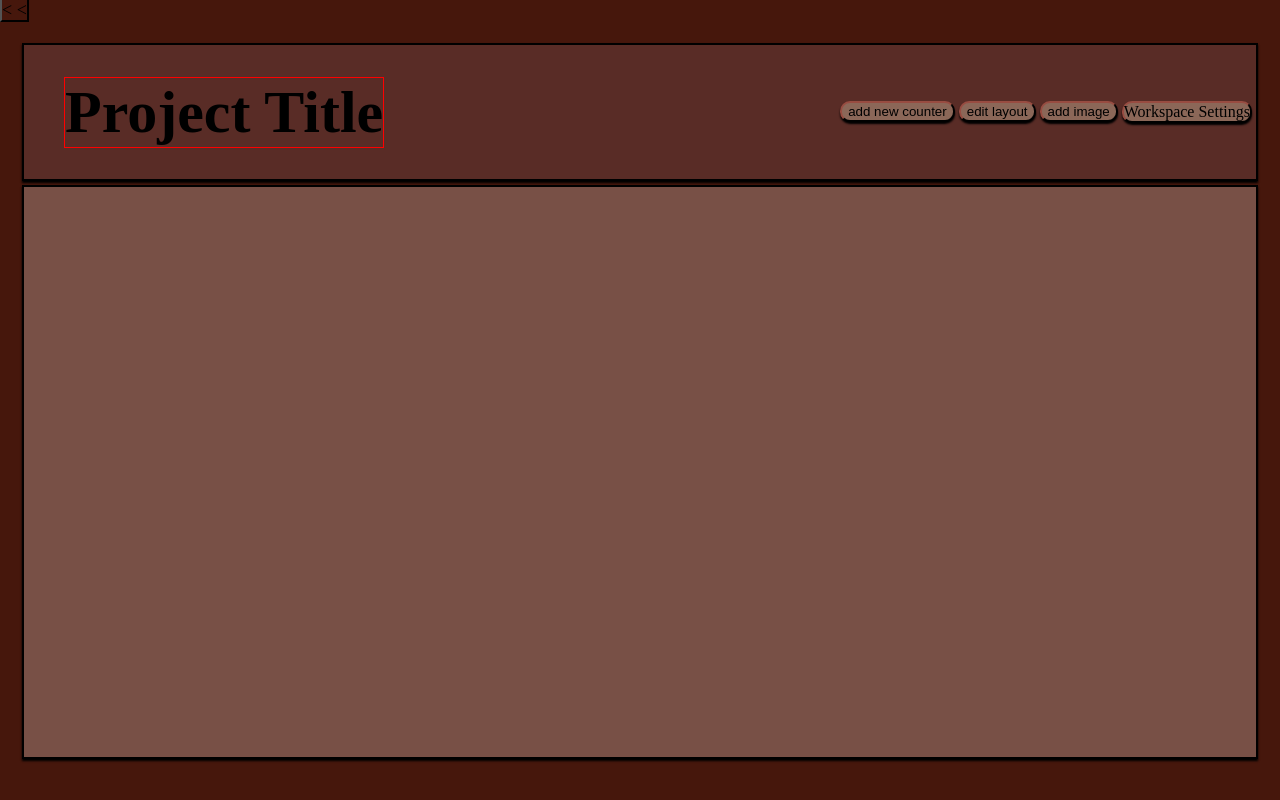
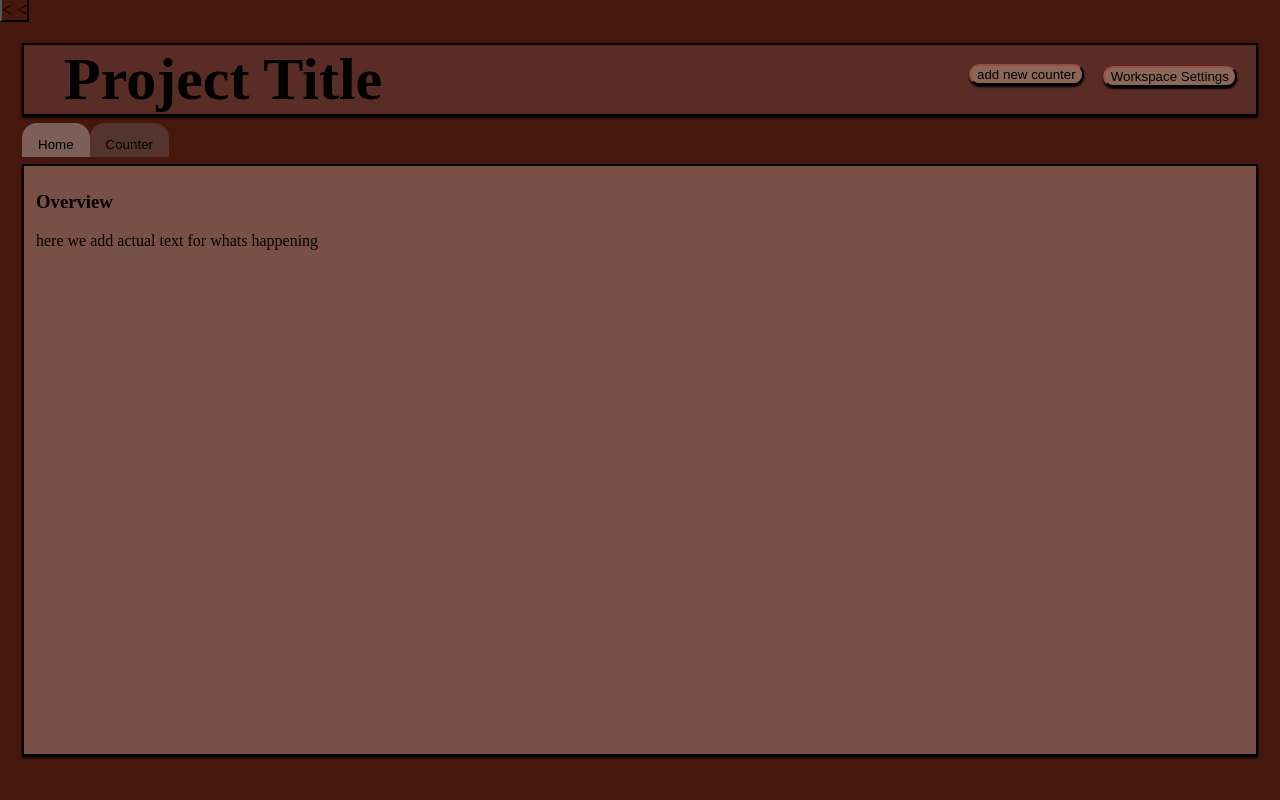
Before and after one commit to snadster/WebProgrammingProject, a Flask app: template CODE/app/templates/frontPage.html in a window 1280 px wide. Run offline with Flask 3, Linux system fonts and the light colour scheme; the template is opened without the code that fills it, so the values that code supplies are empty.

Commit message:
added tabs removed some buttons fixed dropdown

```diff
--- a/CODE/app/static/CSS/mainPage.css
+++ b/CODE/app/static/CSS/mainPage.css
@@ -1,6 +1,7 @@
 body
 {
     background-color: #46170c;
+    padding: 0;
 }
 
 @media screen and (max-height: 450px)
@@ -36,7 +37,10 @@ body
 
 #main div
 {
-    margin: 2px;
+    margin-top: 2px;
+    margin-left: 2px;
+    margin-right: 2px;
+    margin-bottom: 5px;
 }
 
 .openNav
@@ -54,6 +58,7 @@ body
     flex-grow: 1;
     display: flex;
     align-items: center;
+    flex-direction: row;
     justify-content:space-between;
     padding: 0;
 
@@ -63,21 +68,18 @@ body
 
 .header h1
 {
-    border: 1px solid red;
+    /* border: 1px solid red; */
     font-size: 60px;
     margin-left: 40px;
     margin-top: 0;
     margin-bottom: 0;
 }
 
-.header div
+.twoBut
 {
-    /* border: 1px solid purple; */
-    /* width: 50%; */
+    width: 300px;
     display: flex;
-
-    justify-content:space-between;
-
+    justify-content: space-evenly;
 }
 
 .header button
@@ -106,51 +108,57 @@ body
 
 .dropdown
 {
-    position: relative;
-    height: fit-content;
-    margin: 2px;
-
-    border-radius: 10px;
-    border: 2px outset #44221d;
-    background-color: #8b6758;
-    box-shadow: 0px 2px 2px;
+  position: relative;
 }
 
-.dropdownContent
+/* Style the dropdown button */
+.dropbtn
+{
+  border: none;
+  cursor: pointer;
+}
+
+/* Dropdown content */
+.dropdown-content
 {
   display: none;
   position: absolute;
-  top: 20px;
-  background-color: #c59478d3;
-  min-width: 100px;
+  background-color: #f9f9f9;
+  min-width: 200px;
   box-shadow: 0px 8px 16px 0px rgba(0,0,0,0.2);
-  padding: 12px 16px;
-  opacity: 0;
 }
 
-.dropdown:hover .dropdownContent
+/* Links inside dropdown content */
+.dropdown-content a
+{
+  color: black;
+  padding: 12px 16px;
+  text-decoration: none;
+  display: block;
+}
+
+/* Change color of dropdown links on hover */
+.dropdown-content a:hover
+{
+  background-color: #f1f1f1
+}
+
+/* Show the dropdown content on hover */
+.dropdown:hover .dropdown-content
 {
   display: block;
-  border: 2px solid #3a1d19;
-  background-color: #805e50;
-  opacity: 100%;
 }
-
-.dropdown:active
-{
-    border: 2px solid #3a1d19;
-    background-color: #5f463c;
-}
-
 
 /*
     counter area
 */
-.counterArea
+/* .counterArea, .mainHome
 {
+
     background-color: #785046;
-    flex-grow: 9;
+    height: 100%;
+    width: 100%;
 
     border: 2px solid black;
     box-shadow: 0px 2px 2px;
-}
+} */
--- /dev/null
+++ b/CODE/app/static/CSS/tabs.css
@@ -0,0 +1,50 @@
+ /* Style the tab */
+.tab
+{
+  overflow: hidden;
+  /* border: 1px solid #000000; */
+  /* background-color: #6c6c6c2a; */
+  margin-top: 10px;
+}
+
+/* Style the buttons that are used to open the tab content */
+.tab button
+{
+  background-color: inherit;
+  float: left;
+  border: none;
+  outline: none;
+  cursor: pointer;
+  padding: 14px 16px;
+  transition: 0.3s;
+  border-top-right-radius: 15px;
+  border-top-left-radius: 15px;
+  background-color: #70707056;
+}
+
+/* Change background color of buttons on hover */
+.tab button:hover
+{
+  background-color: #4848485e;
+}
+
+/* Create an active/current tablink class */
+.tab button.active
+{
+  background-color: #dadada5e;
+}
+
+/* Style the tab content */
+.tabcontent
+{
+  display: none;
+  padding: 6px 12px;
+  border: 1px solid #ccc;
+  border-top: none;
+  flex-grow: 9;
+  background-color: #785046;
+  height: 100%;
+
+  border: 2px solid black;
+  box-shadow: 0px 2px 2px;
+}
--- /dev/null
+++ b/CODE/app/static/JAVASCRIPT/tabs.js
@@ -0,0 +1,21 @@
+function openCity(evt, cityName)
+{
+  // Declare all variables
+  var i, tabcontent, tablinks;
+
+  // Get all elements with class="tabcontent" and hide them
+  tabcontent = document.getElementsByClassName("tabcontent");
+  for (i = 0; i < tabcontent.length; i++) {
+    tabcontent[i].style.display = "none";
+  }
+
+  // Get all elements with class="tablinks" and remove the class "active"
+  tablinks = document.getElementsByClassName("tablinks");
+  for (i = 0; i < tablinks.length; i++) {
+    tablinks[i].className = tablinks[i].className.replace(" active", "");
+  }
+
+  // Show the current tab, and add an "active" class to the button that opened the tab
+  document.getElementById(cityName).style.display = "block";
+  evt.currentTarget.className += " active";
+}
--- a/CODE/app/templates/frontPage.html
+++ b/CODE/app/templates/frontPage.html
@@ -9,10 +9,16 @@
         <!-- stylesheets -->
          <link rel="stylesheet" href="/CODE/app/static/CSS/mainPage.css">
          <link rel="stylesheet" href="/CODE/app/static/CSS/navBar.css">
-         <link rel="stylesheet" href="/CODE/app/static/CSS/headerButton.css">
+         <link rel="stylesheet" href="/CODE/app/static/CSS/tabs.css">
+
+        <!-- themes -->
+         <!-- <link rel="stylesheet" href="/CODE/app/static/CSS/navBarLight.css">
+         <link rel="stylesheet" href="/CODE/app/static/CSS/mainPageLight.css"> -->
 
         <!-- javascript import -->
         <script src="/CODE/app/static/JAVASCRIPT/sidenav.js"></script>
+        <script src="/CODE/app/static/JAVASCRIPT/tabs.js"></script>
+
         <title>
             Counter Attempt
         </title>
@@ -113,34 +119,45 @@
                 <h1>
                     Project Title
                 </h1>
-                <div>
+                <div class="twoBut">
                     <button>
                         add new counter
                     </button>
-                    <button>
-                        edit layout
-                    </button>
-                    <button>
-                        add image
-                    </button>
                     <div class="dropdown">
-                        Workspace Settings
-                        <div class="dropdownContent">
-                            Theme 1
-                        </div>
-                        <div class="dropdownContent">
-                            Theme 2
-                        </div>
-                        <div class="dropdownContent">
-                            Theme 3
+                        <button class="dropbtn">
+                            Workspace Settings
+                        </button>
+                        <div class="dropdown-content">
+                            <a href="#">Link 1</a>
+                            <a href="#">Link 2</a>
+                            <a href="#">Link 3</a>
                         </div>
                     </div>
                 </div>
             </div>
 
-            <div class="counterArea">
+            <div class="tab">
+                <button class="tablinks active" onclick="openCity(event, 'Home')">Home</button>
+                <button class="tablinks" onclick="openCity(event, 'Counter')">Counter</button>
+            </div>
 
+            <!-- Tab content -->
+            <div id="Home" class="tabcontent" style="display: block;">
+                <h3>Overview</h3>
+                <p>here we add actual text for whats happening</p>
+                <div>
+
+                </div>
             </div>
+
+            <div id="Counter" class="tabcontent">
+                <h3>Counter 1</h3>
+                <p>actual counters here.</p>
+                <div>
+
+                </div>
+            </div>
+
 
         </div>
 
```
Also changed, not shown: 1 other file.
